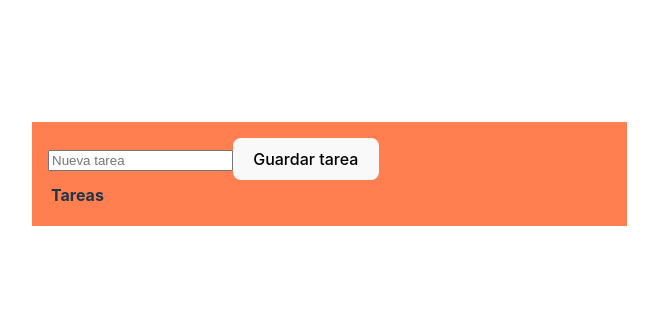
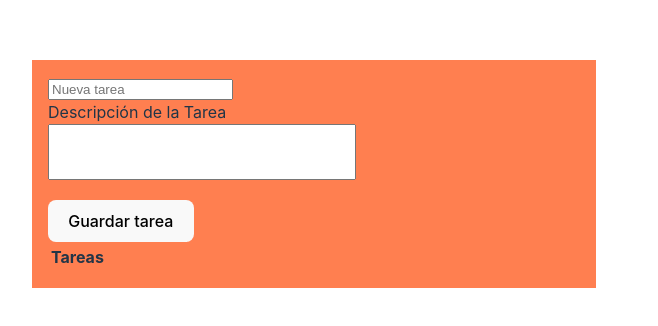
Before and after one commit to angie-moreno/Lista-de-tareas-2, a React (Vite) app: page / in a window 1280 px wide. Shown: the part 226-552 px from the top of the page, without its empty margins (68-726 px from the left). Built offline with nearby package versions, Linux system fonts and the light colour scheme.

Commit message:
trabajando en project-4

```diff
--- a/src/App.css
+++ b/src/App.css
@@ -12,3 +12,11 @@
   height: 30px;
   width: 30px;
 }
+.description {
+  width: 300px;
+  height: 100px;
+}
+.inputdescription {
+  width: 300px;
+  height: 50px;
+}
--- a/src/App.jsx
+++ b/src/App.jsx
@@ -10,6 +10,7 @@ function App() {
   return (
     <div className="App">
       <Task createNewTask={createNewTask} />
+
       <TaskTable
         tasks={taskItems}
         toggleTask={toggleTask}
--- a/src/components/Task.jsx
+++ b/src/components/Task.jsx
@@ -6,6 +6,7 @@ export default function Task({ createNewTask }) {
 
   const handleSubmit = (e) => {
     e.preventDefault();
+
     createNewTask(newTaskName);
 
     setNewTaskName("");
@@ -23,8 +24,14 @@ export default function Task({ createNewTask }) {
               onChange={(e) => setNewTaskName(e.target.value)}
             />
           </label>
-          <button>Guardar tarea</button>
         </div>
+        <div className="description">
+          <label>
+            Descripción de la Tarea
+            <input className="inputdescription" type="text"></input>
+          </label>
+        </div>
+        <button>Guardar tarea</button>
       </form>
     </div>
   );
--- a/src/hooks/useMyHook.js
+++ b/src/hooks/useMyHook.js
@@ -26,5 +26,11 @@ export const useMyHook = () => {
     localStorage.setItem("tasks", JSON.stringify(taskItems));
   }, [taskItems]);
 
-  return { taskItems, createNewTask, toggleTask, cleanTasks, cleanSingleTask };
+  return {
+    taskItems,
+    createNewTask,
+    toggleTask,
+    cleanTasks,
+    cleanSingleTask,
+  };
 };
```
